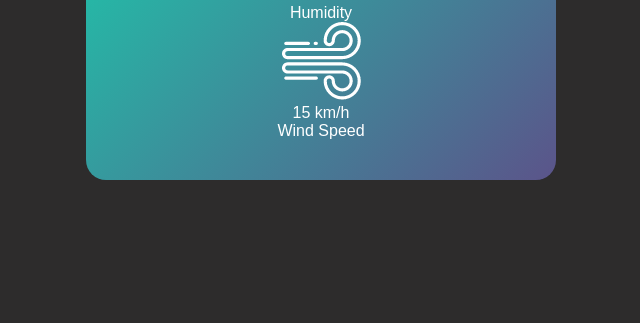
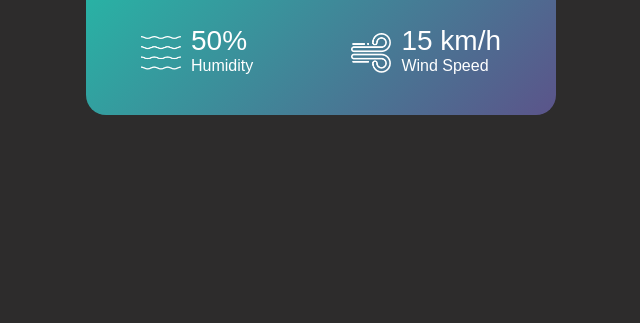
Before and after one commit to RishithSuresh/Weathery, a plain HTML site: page index.html in a window 1280 px wide. Shown: the part 577-900 px from the top of the page, without its empty margins (319-959 px from the left). Drawn offline with Linux system fonts and the light colour scheme.

Commit message:
Styling Commit

```diff
--- a/style.css
+++ b/style.css
@@ -55,3 +55,43 @@ body {
 .search button img{
     width: 16px;
 }
+
+.weather-icon{
+    width: 170px;
+    margin-top: 50px;
+}
+
+.weather h1{
+    font-size: 80px;
+    font-weight: 500;
+}
+
+.weather h2{
+    font-size: 45px;
+    font-weight: 400;
+    margin-top: -10px;
+}
+
+.details{
+    display: flex;
+    justify-content: space-between;
+    align-items: center;
+    padding: 0 20px;
+    margin-top: 50px;
+}
+
+.col{
+    display: flex;
+    align-items: center;
+    text-align: left;
+}
+
+.col img{
+    width: 40px;
+    margin-right: 10px;
+}
+
+.humidity, .wind{
+    font-size: 28px;
+    margin-top: -6px;
+}
```
